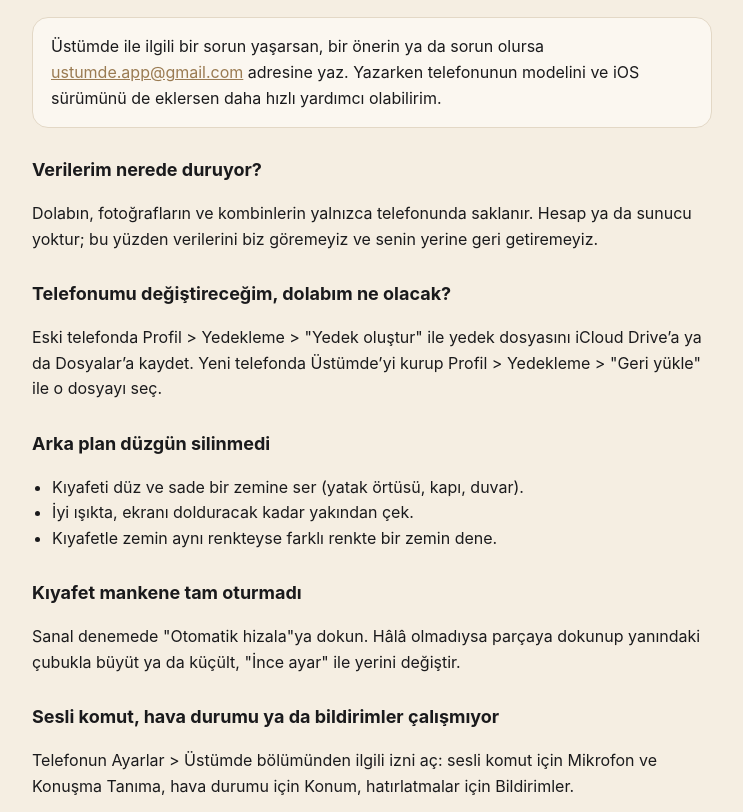
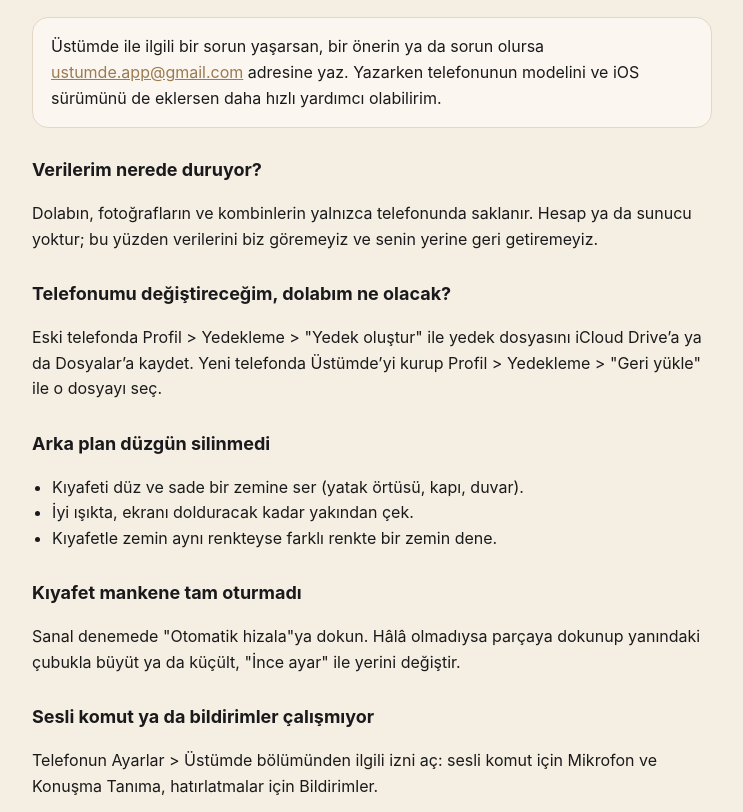
Before and after one commit to burakakkan24-svg/ustumde, a plain HTML site: page destek/index.html in a window 1280 px wide. Shown: the part 107-919 px from the top of the page, without its empty margins (268-1011 px from the left). Drawn offline with Linux system fonts and the light colour scheme.

Commit message:
Add files via upload

```diff
--- a/destek/index.html
+++ b/destek/index.html
@@ -17,6 +17,7 @@
   .updated { color: var(--muted); font-size: 14px; margin: 6px 0 20px; }
   .intro { background: var(--card); border: 1px solid var(--border); border-radius: 16px; padding: 16px 18px; }
   h2 { font-size: 18px; margin: 28px 0 6px; }
+  h3 { font-size: 16px; margin: 20px 0 4px; }
   a { color: var(--accent); }
   ul { padding-left: 20px; }
   nav { margin-top: 40px; font-size: 14px; color: var(--muted); }
@@ -31,7 +32,7 @@
 <section><h2>Telefonumu değiştireceğim, dolabım ne olacak?</h2><p>Eski telefonda Profil &gt; Yedekleme &gt; "Yedek oluştur" ile yedek dosyasını iCloud Drive’a ya da Dosyalar’a kaydet. Yeni telefonda Üstümde’yi kurup Profil &gt; Yedekleme &gt; "Geri yükle" ile o dosyayı seç.</p></section>
 <section><h2>Arka plan düzgün silinmedi</h2><ul><li>Kıyafeti düz ve sade bir zemine ser (yatak örtüsü, kapı, duvar).</li><li>İyi ışıkta, ekranı dolduracak kadar yakından çek.</li><li>Kıyafetle zemin aynı renkteyse farklı renkte bir zemin dene.</li></ul></section>
 <section><h2>Kıyafet mankene tam oturmadı</h2><p>Sanal denemede "Otomatik hizala"ya dokun. Hâlâ olmadıysa parçaya dokunup yanındaki çubukla büyüt ya da küçült, "İnce ayar" ile yerini değiştir.</p></section>
-<section><h2>Sesli komut, hava durumu ya da bildirimler çalışmıyor</h2><p>Telefonun Ayarlar &gt; Üstümde bölümünden ilgili izni aç: sesli komut için Mikrofon ve Konuşma Tanıma, hava durumu için Konum, hatırlatmalar için Bildirimler.</p><p>Telefonun konuşmayı kendi içinde tanıyamıyorsa sesli komut, sesini göndermeden önce onayını ister. "Vazgeç" dediysen mikrofona yeniden dokunduğunda tekrar sorulur; verdiğin onayı Profil &gt; Sesli komut bölümünden geri alabilirsin.</p></section>
+<section><h2>Sesli komut ya da bildirimler çalışmıyor</h2><p>Telefonun Ayarlar &gt; Üstümde bölümünden ilgili izni aç: sesli komut için Mikrofon ve Konuşma Tanıma, hatırlatmalar için Bildirimler.</p><p>Telefonun konuşmayı kendi içinde tanıyamıyorsa sesli komut, sesini göndermeden önce açık rızanı ister. "Onaylamıyorum" dediysen mikrofona yeniden dokunduğunda tekrar sorulur; verdiğin rızayı Profil &gt; Sesli komut bölümünden geri alabilirsin.</p></section>
 <section><h2>Bütün verilerimi nasıl silerim?</h2><p>Profil’in en altındaki "Tüm verilerimi sil" ile dolabını, fotoğraflarını, kombinlerini ve ayarlarını kalıcı olarak silebilirsin. Uygulamayı telefondan silmek de bütün verileri siler.</p></section>
 <section><h2>İletişim</h2><p>E-posta: <a href="mailto:ustumde.app@gmail.com">ustumde.app@gmail.com</a></p></section>
 <nav><a href="../">Gizlilik politikası</a> · <a href="../en/support/">English version</a></nav>
```
